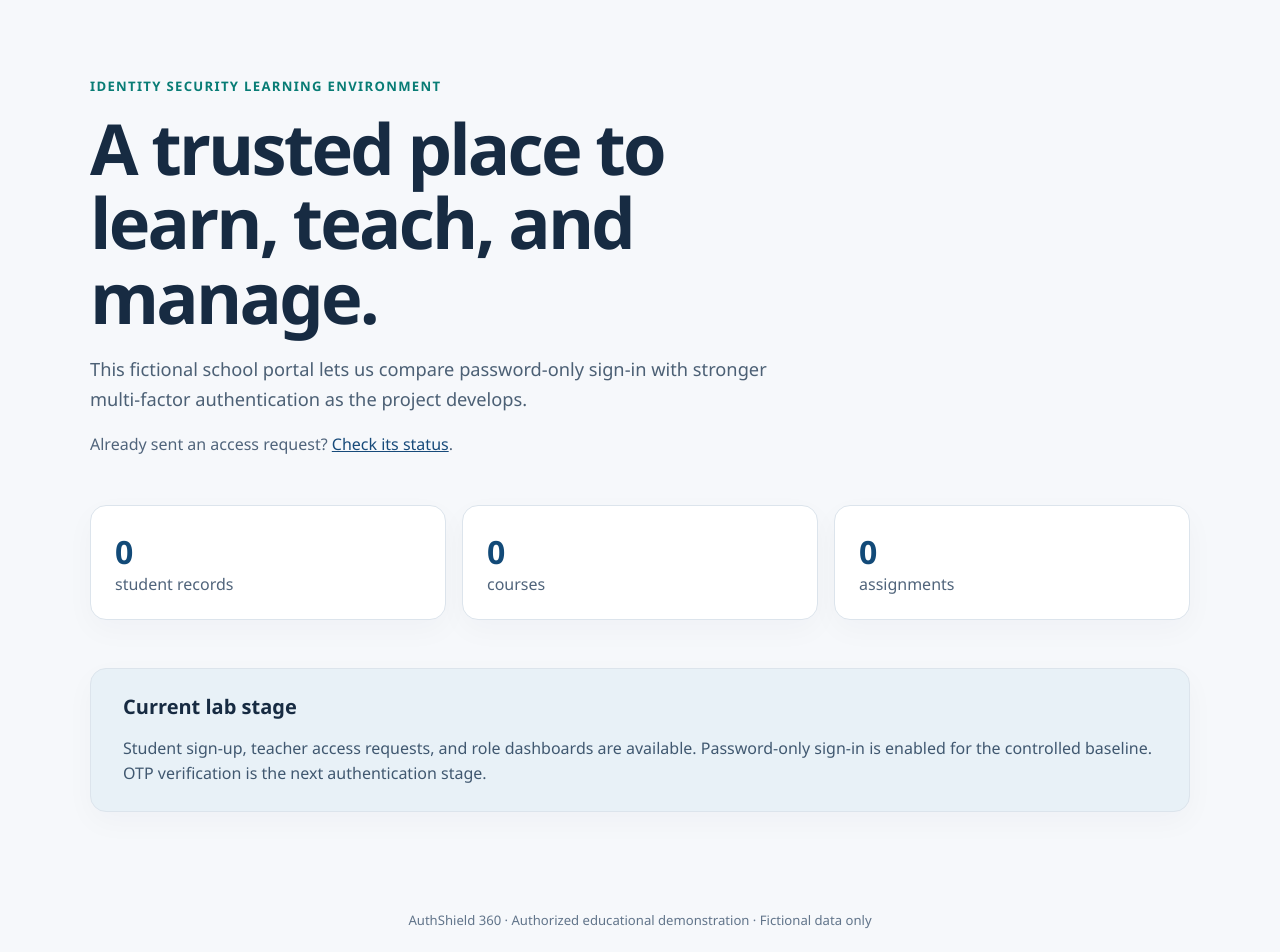
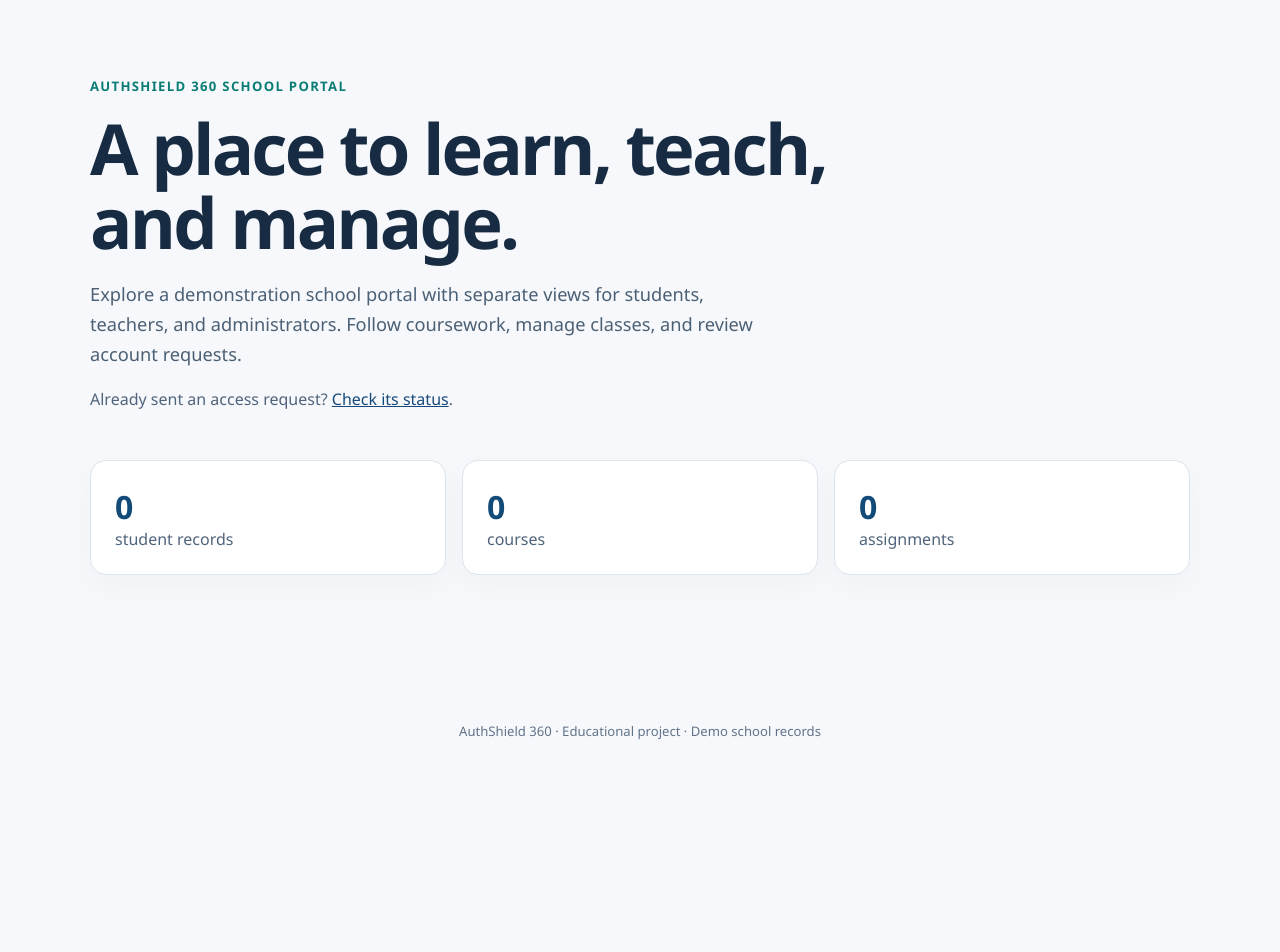
Before and after one commit to mustafaahmed-sec/AuthShield360, a Django app: page / in a window 1280 px wide. Shown: the part 78-1030 px from the top of the page. After the commit the page ends 818 px from the top, so only its background shows below. Run offline with Django 5.2, Linux system fonts and the light colour scheme; data that the repository does not hold is empty; parts of the project's set-up code (start-up, migrations or seed data) failed here and were passed over.

Commit message:
Refresh public portal copy

```diff
--- a/templates/accounts/login.html
+++ b/templates/accounts/login.html
@@ -28,7 +28,7 @@
       <p class="form-foot"><a href="{% url 'password_reset_request' %}">Forgot your password?</a></p>
       <p class="form-foot">Waiting for access approval? <a href="{% url 'registration_status' %}">Check your request status</a>.</p>
     </section>
-    <aside class="side-card"><span class="eyebrow">{% if otp_enabled %}{% if email_step_up %}SMS + email verification{% elif mobile_otp_enabled %}SMS and email verification{% else %}Email verification{% endif %}{% else %}Demo baseline{% endif %}</span><h2>{% if otp_enabled %}Verify it’s you{% else %}One step at a time{% endif %}</h2><p>{% if otp_enabled %}{% if email_step_up %}After your password, verify with an SMS code and then confirm with a second code sent to your email.{% elif mobile_otp_enabled %}After your password is accepted, we’ll send a one-time code using your selected method.{% else %}After your password is accepted, we’ll send a one-time code to your account email.{% endif %} You will not be signed in until verification succeeds.{% else %}This demonstration currently uses password-only sign-in. Your role takes you to the matching school dashboard.{% endif %}</p><p>Use fictional school records and test contact details for this demonstration.</p></aside>
+    <aside class="side-card"><span class="eyebrow">{% if otp_enabled %}{% if email_step_up %}SMS + email verification{% elif mobile_otp_enabled %}SMS and email verification{% else %}Email verification{% endif %}{% else %}Password sign-in{% endif %}</span><h2>{% if otp_enabled %}Verify it’s you{% else %}Your school portal{% endif %}</h2><p>{% if otp_enabled %}{% if email_step_up %}After your password, verify with an SMS code and then confirm with a second code sent to your email.{% elif mobile_otp_enabled %}After your password is accepted, we’ll send a one-time code using your selected method.{% else %}After your password is accepted, we’ll send a one-time code to your account email.{% endif %} You will not be signed in until verification succeeds.{% else %}Enter your account email and password to open the dashboard for your role.{% endif %}</p></aside>
   </div>
   {% if lockout_until %}<script src="{% static 'js/otp-countdown.js' %}?v={{ static_version }}" defer></script>{% endif %}
 {% endblock %}
--- a/templates/base.html
+++ b/templates/base.html
@@ -36,6 +36,6 @@
     {% endif %}
     {% block content %}{% endblock %}
   </main>
-  <footer>AuthShield 360 · Authorized educational demonstration · Fictional data only</footer>
+  <footer>AuthShield 360 · Educational project · Demo school records</footer>
 </body>
 </html>
--- a/templates/school/home.html
+++ b/templates/school/home.html
@@ -1,14 +1,13 @@
 {% extends "base.html" %}
 {% block title %}AuthShield 360 | School portal{% endblock %}
 {% block content %}
-  <div class="eyebrow">Identity security learning environment</div>
-  <h1>A trusted place to learn, teach, and manage.</h1>
-  <p class="intro">This fictional school portal lets us compare password-only sign-in with stronger multi-factor authentication as the project develops.</p>
+  <div class="eyebrow">AuthShield 360 school portal</div>
+  <h1>A place to learn, teach, and manage.</h1>
+  <p class="intro">Explore a demonstration school portal with separate views for students, teachers, and administrators. Follow coursework, manage classes, and review account requests.</p>
   <p class="request-status-link">Already sent an access request? <a href="{% url 'registration_status' %}">Check its status</a>.</p>
-  <section class="stats" aria-label="Fictional records in the database">
+  <section class="stats" aria-label="Demonstration school records">
     <div class="stat"><strong>{{ student_count }}</strong><span>student records</span></div>
     <div class="stat"><strong>{{ course_count }}</strong><span>courses</span></div>
     <div class="stat"><strong>{{ assignment_count }}</strong><span>assignments</span></div>
   </section>
-  <section class="note" aria-labelledby="lab-stage"><h2 id="lab-stage">Current lab stage</h2><p>Student sign-up, teacher access requests, and role dashboards are available. Password-only sign-in is enabled for the controlled baseline. OTP verification is the next authentication stage.</p></section>
 {% endblock %}
```
